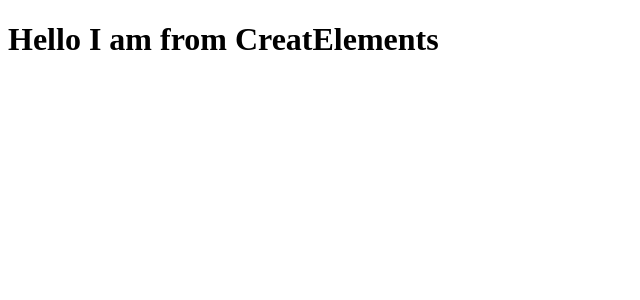
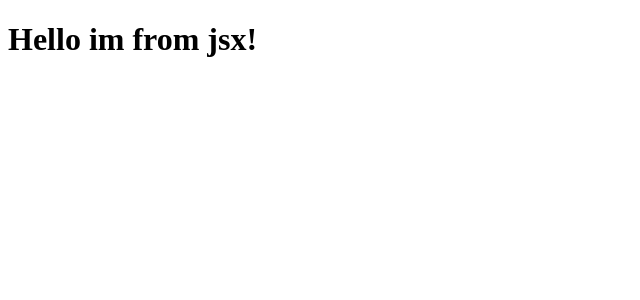
Before and after one commit to neamoth/ReactRecap, a React (Vite) app in the folder reactInitial/: page / in a window 1280 px wide. Shown: the top 300 px of the page, without its empty margins (0-640 px from the left). Built offline with nearby package versions, Linux system fonts and the light colour scheme.

Commit message:
React Jsx

```diff
--- a/reactInitial/src/index.jsx
+++ b/reactInitial/src/index.jsx
@@ -1,8 +1,7 @@
-import { createElement } from "react";
 import { createRoot } from "react-dom/client";
 
 const root  = createRoot(document.querySelector("#root"));
-const reactElement = createElement("h1", null, "Hello I am from CreatElements")
+const reactElement = <h1>Hello im from jsx!</h1>
 console.log(reactElement);
 
 root.render(
```
